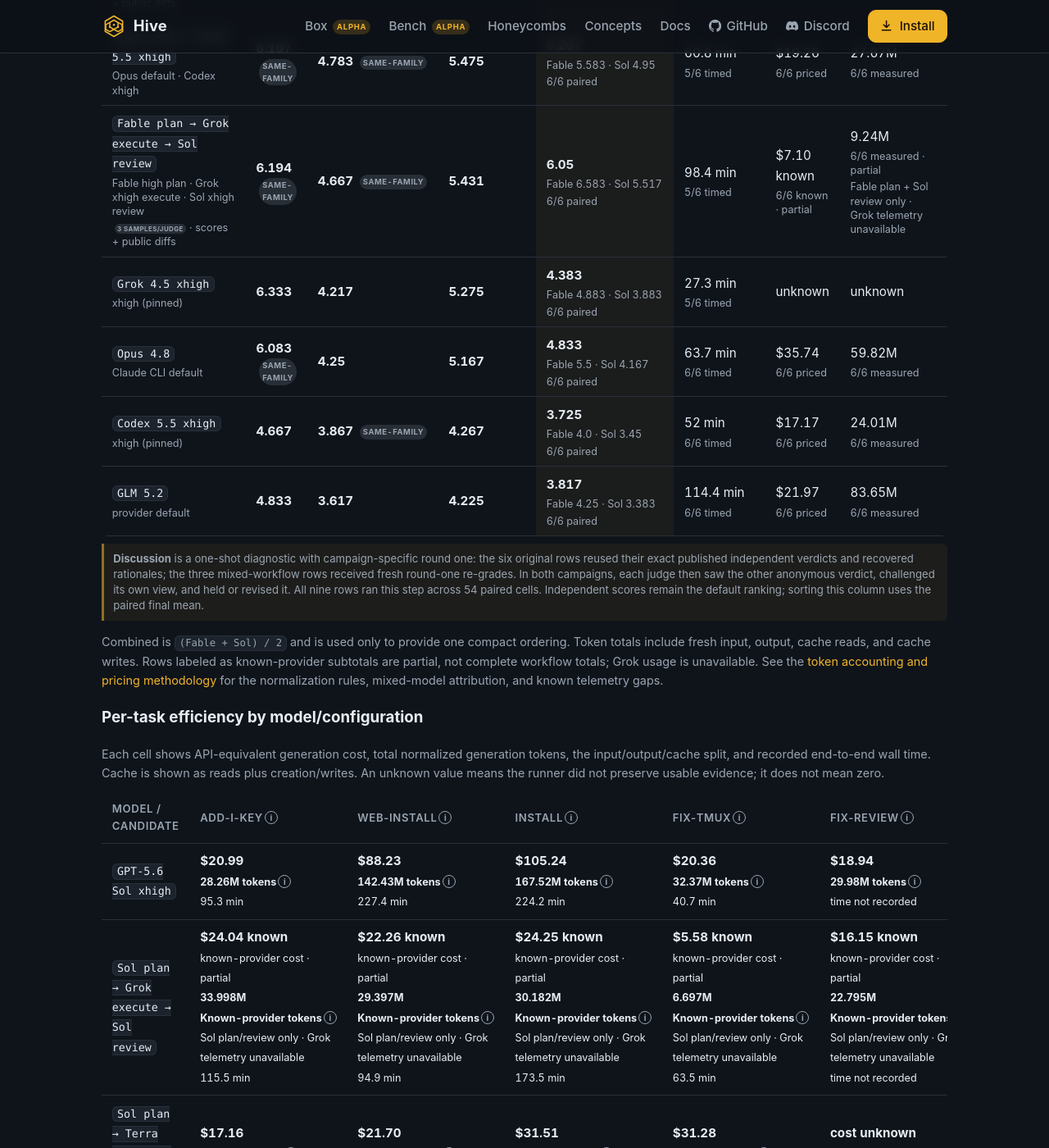
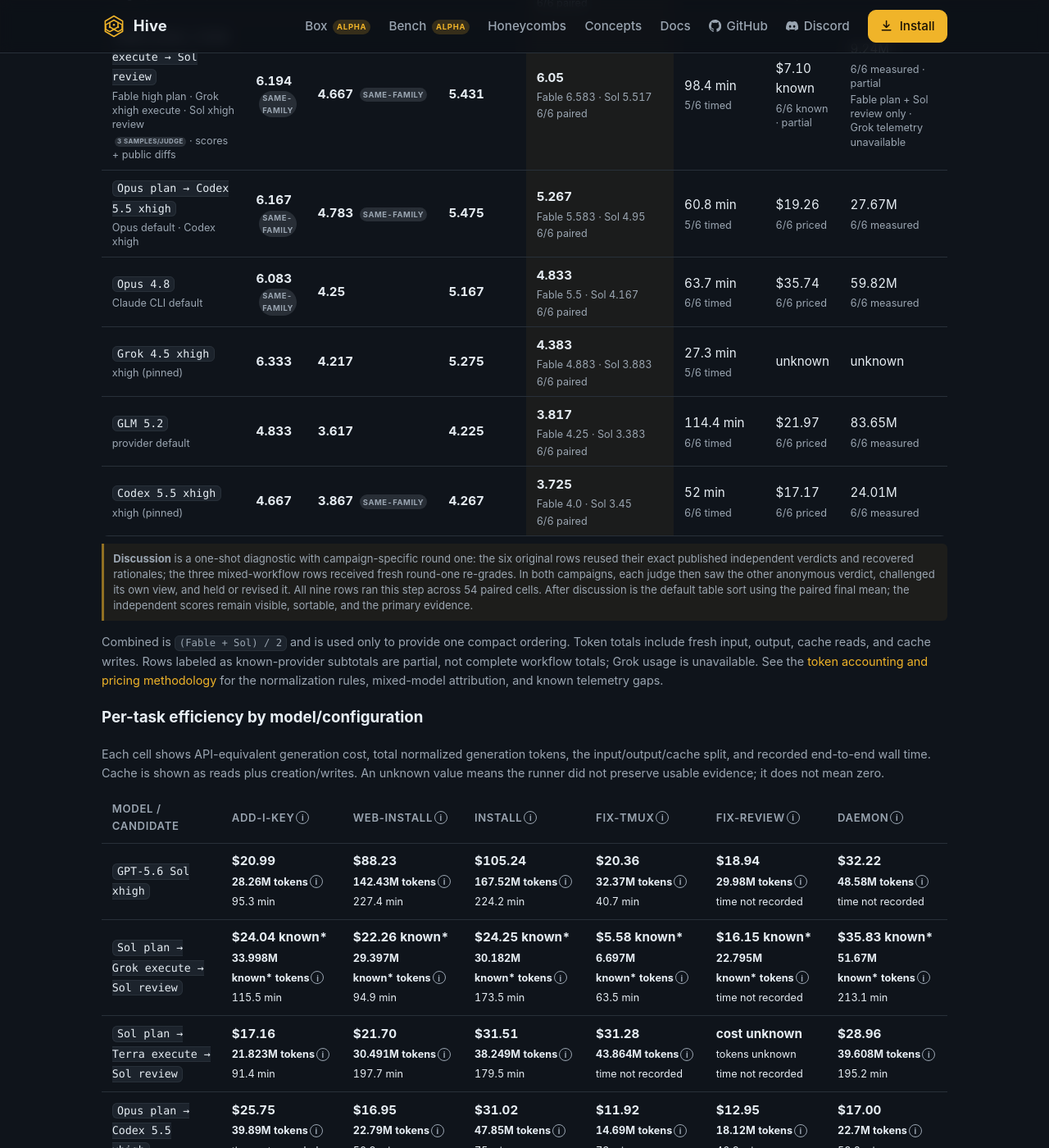
Before and after one commit to ivankuznetsov/hive-site, a Jekyll site: the page built from bench/index.md, in a window 1280 px wide and 1400 px high, scrolled down 2242 px. Shown: the whole window at 82% size. Built offline with Jekyll 4.4.1, drawn with Linux system fonts in a browser that asks for light colours; some of the changed text lies outside the part shown.

Commit message:
feat(bench): default to discussion-final ranking

```diff
--- a/_includes/bench/leaderboard.html
+++ b/_includes/bench/leaderboard.html
@@ -1,5 +1,6 @@
 {% assign b = site.data.bench %}
 {% assign ranked_candidate_ids = "all-codex-5.6-sol-xhigh,sol-plan->grok-exec-sol-review,sol-plan->terra-exec-sol-review,opus-plan->codex-exec-xhigh,fable-plan->grok-exec-sol-review,all-grok-4.5,all-opus-4.8,all-codex-xhigh,all-glm-5.2" | split: "," %}
+{% assign discussion_ranked_candidate_ids = "sol-plan->grok-exec-sol-review,sol-plan->terra-exec-sol-review,all-codex-5.6-sol-xhigh,fable-plan->grok-exec-sol-review,opus-plan->codex-exec-xhigh,all-opus-4.8,all-grok-4.5,all-glm-5.2,all-codex-xhigh" | split: "," %}
 {% assign sol_judge = b.primary_judges | where: "id", "gpt-5.6-sol" | first %}
 {% assign fable_judge = b.primary_judges | where: "id", "fable-5" | first %}
 <section class="bench-board">
@@ -15,7 +16,8 @@
       columns remain the primary evidence because their calibrations differ.
       <span class="bench-prelim">same-family</span> means that judge shares a
       model family with the candidate. Bold scores are the independent means
-      used for the default ranking. Efficiency averages use only recorded cells.
+      and remain the primary evidence; the table opens ordered by the paired
+      discussion-final mean. Efficiency averages use only recorded cells.
     </p>
     <div class="bench-sort-controls" data-bench-sort-controls>
       <label for="bench-summary-sort">Sort by</label>
@@ -24,7 +26,7 @@
         <option value="candidate">Candidate</option>
         <option value="fable">Fable score</option>
         <option value="sol">Sol score</option>
-        <option value="discussion">After-discussion score</option>
+        <option value="discussion" selected>After-discussion score</option>
         <option value="time">Mean time</option>
         <option value="cost">Cost per task</option>
         <option value="tokens">Tokens per task</option>
@@ -38,15 +40,15 @@
           <th scope="col" aria-sort="none"><button class="bench-sort-button" type="button" data-sort-key="candidate" data-sort-type="text">Candidate <span aria-hidden="true"></span></button></th>
           <th scope="col" aria-sort="none"><button class="bench-sort-button" type="button" data-sort-key="fable" data-sort-type="number">Fable <span aria-hidden="true"></span></button></th>
           <th scope="col" aria-sort="none"><button class="bench-sort-button" type="button" data-sort-key="sol" data-sort-type="number">Sol ultra/xhigh <span aria-hidden="true"></span></button></th>
-          <th scope="col" aria-sort="descending"><button class="bench-sort-button" type="button" data-sort-key="combined" data-sort-type="number">Combined <span aria-hidden="true">↓</span></button></th>
-          <th scope="col" aria-sort="none"><button class="bench-sort-button" type="button" data-sort-key="discussion" data-sort-type="number">After discussion <span aria-hidden="true"></span></button></th>
+          <th scope="col" aria-sort="none"><button class="bench-sort-button" type="button" data-sort-key="combined" data-sort-type="number">Combined <span aria-hidden="true"></span></button></th>
+          <th scope="col" aria-sort="descending"><button class="bench-sort-button" type="button" data-sort-key="discussion" data-sort-type="number">After discussion <span aria-hidden="true">↓</span></button></th>
           <th scope="col" aria-sort="none"><button class="bench-sort-button" type="button" data-sort-key="time" data-sort-type="number">Mean time <span aria-hidden="true"></span></button></th>
           <th scope="col" aria-sort="none"><button class="bench-sort-button" type="button" data-sort-key="cost" data-sort-type="number">$/task <span aria-hidden="true"></span></button></th>
           <th scope="col" aria-sort="none"><button class="bench-sort-button" type="button" data-sort-key="tokens" data-sort-type="number">Tokens/task <span aria-hidden="true"></span></button></th>
         </tr>
       </thead>
       <tbody>
-        {% for candidate_id in ranked_candidate_ids %}
+        {% for candidate_id in discussion_ranked_candidate_ids %}
           {% assign candidate = b.candidates | where: "id", candidate_id | first %}
           {% assign fable_row = fable_judge.rows | where: "id", candidate_id | first %}
           {% assign sol_row = sol_judge.rows | where: "id", candidate_id | first %}
@@ -113,8 +115,9 @@
       verdicts and recovered rationales; the three mixed-workflow rows received
       fresh round-one re-grades. In both campaigns, each judge then saw the other
       anonymous verdict, challenged its own view, and held or revised it. All
-      nine rows ran this step across 54 paired cells. Independent scores remain
-      the default ranking; sorting this column uses the paired final mean.
+      nine rows ran this step across 54 paired cells. After discussion is the
+      default table sort using the paired final mean; the independent scores
+      remain visible, sortable, and the primary evidence.
     </p>
     <p class="bench-meta">
       Combined is <code>(Fable + Sol) / 2</code> and is used only to provide one
@@ -163,18 +166,17 @@
               {% assign stat = candidate.efficiency_by_task[task.key] %}
               <td data-task="{{ task.key }}">
                 <span class="bench-cell-value">
-                {% if stat.cost_usd %}{% assign rounded_cost = stat.cost_usd | round: 2 %}{% assign one_decimal_cost = stat.cost_usd | round: 1 %}<strong>${{ rounded_cost }}{% if rounded_cost == one_decimal_cost %}0{% endif %}</strong>{% elsif stat.known_cost_usd %}{% assign rounded_cost = stat.known_cost_usd | round: 2 %}{% assign one_decimal_cost = stat.known_cost_usd | round: 1 %}<strong>${{ rounded_cost }}{% if rounded_cost == one_decimal_cost %}0{% endif %} known</strong><br><small>known-provider cost · partial</small>{% else %}<strong>cost unknown</strong>{% endif %}<br>
+                {% if stat.cost_usd %}{% assign rounded_cost = stat.cost_usd | round: 2 %}{% assign one_decimal_cost = stat.cost_usd | round: 1 %}<strong>${{ rounded_cost }}{% if rounded_cost == one_decimal_cost %}0{% endif %}</strong>{% elsif stat.known_cost_usd %}{% assign rounded_cost = stat.known_cost_usd | round: 2 %}{% assign one_decimal_cost = stat.known_cost_usd | round: 1 %}<strong>${{ rounded_cost }}{% if rounded_cost == one_decimal_cost %}0{% endif %} known*</strong>{% else %}<strong>cost unknown</strong>{% endif %}<br>
                 {% if stat.tokens %}
                   {% assign input_mtokens = stat.tokens.input | times: 0.000001 | round: 3 %}
                   {% assign output_mtokens = stat.tokens.output | times: 0.000001 | round: 3 %}
                   {% assign cache_read_mtokens = stat.tokens.cache_read | times: 0.000001 | round: 3 %}
                   {% assign cache_write_mtokens = stat.tokens.cache_write | times: 0.000001 | round: 3 %}
-                  <small><strong>{{ stat.normalized_mtokens }}M </strong><span class="bench-info-cluster"><strong>{% if candidate.token_scope %}Known-provider tokens{% else %}tokens{% endif %}</strong><button type="button" class="bench-info"
+                  <small><strong>{{ stat.normalized_mtokens }}M </strong><span class="bench-info-cluster"><strong>{% if candidate.token_scope %}known* tokens{% else %}tokens{% endif %}</strong><button type="button" class="bench-info"
                       aria-label="{% if candidate.token_scope %}Known-provider token details; {{ candidate.token_scope }}. {% else %}Token details: {% endif %}fresh input {{ input_mtokens }} million, output {{ output_mtokens }} million, cache read {{ cache_read_mtokens }} million, cache write {{ cache_write_mtokens }} million"
                       data-bench-tooltip="{% if candidate.token_scope %}{{ candidate.token_scope }} · {% endif %}Fresh input {{ input_mtokens }}M · output {{ output_mtokens }}M · cache read {{ cache_read_mtokens }}M · cache write {{ cache_write_mtokens }}M"><span class="bench-info-glyph" aria-hidden="true">i</span></button></span>
                   </small><br>
-                  {% if candidate.token_scope %}<small>{{ candidate.token_scope }}</small><br>{% endif %}
-                {% else %}{% if candidate.token_scope %}<small>known-provider tokens unavailable</small><br><small>{{ candidate.token_scope }}</small><br>{% else %}<small>tokens unknown</small><br>{% endif %}{% endif %}
+                {% else %}{% if candidate.token_scope %}<small>known* tokens unavailable</small><br>{% else %}<small>tokens unknown</small><br>{% endif %}{% endif %}
                 <small>{% if stat.wall_minutes %}{{ stat.wall_minutes }} min{% else %}time not recorded{% endif %}</small>
                 </span>
               </td>
@@ -184,6 +186,12 @@
       </tbody>
     </table>
     </div>
+    <p class="bench-meta bench-telemetry-note">
+      <strong>Known* values</strong> include only providers with preserved
+      telemetry. Current Grok workflows include Fable plan plus Sol review or
+      Sol plan/review, depending on the workflow; Grok telemetry is unavailable.
+      Use each token info button for its exact provider scope and token split.
+    </p>
 
     <h2>Full board (per task)</h2>
     <p class="bench-meta">
```
Also changed, not shown: bench/methodology.md (+9 -6 lines), test/benchmark_data_test.rb (+40 -6 lines).
